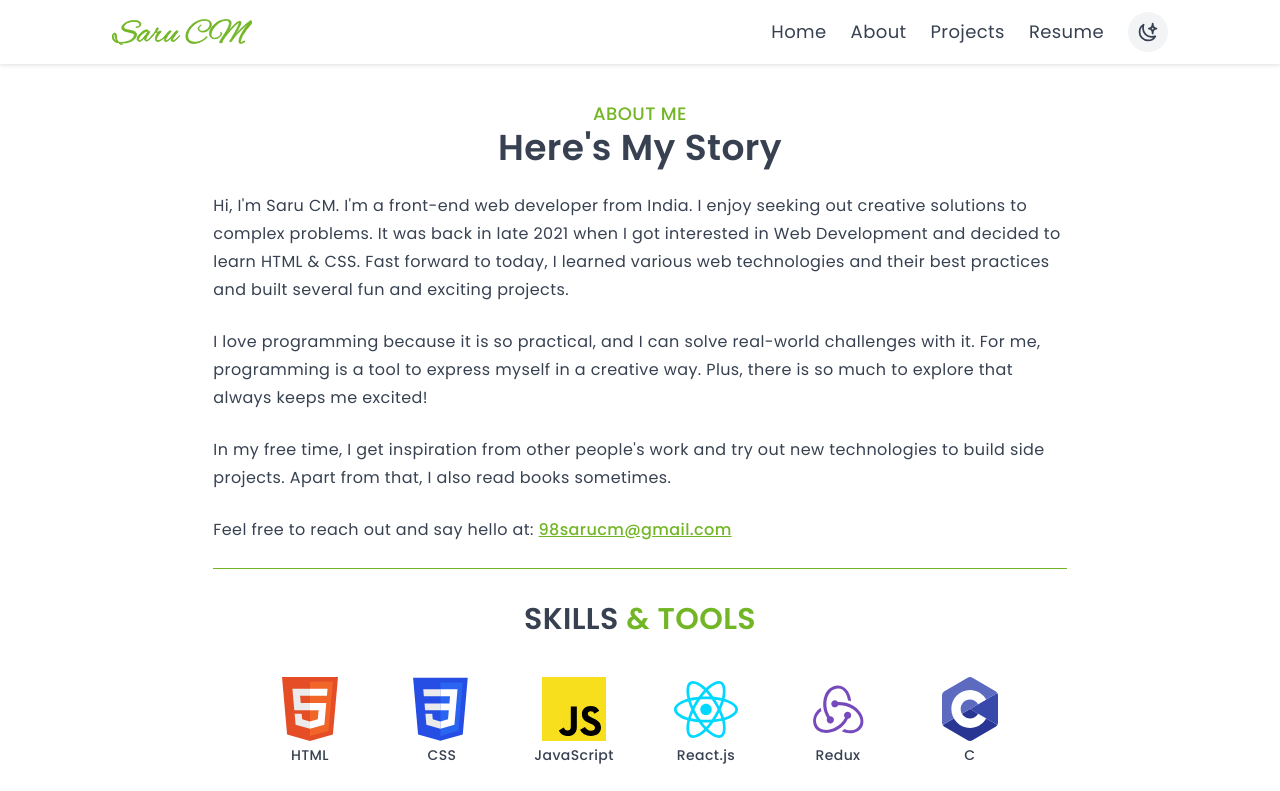
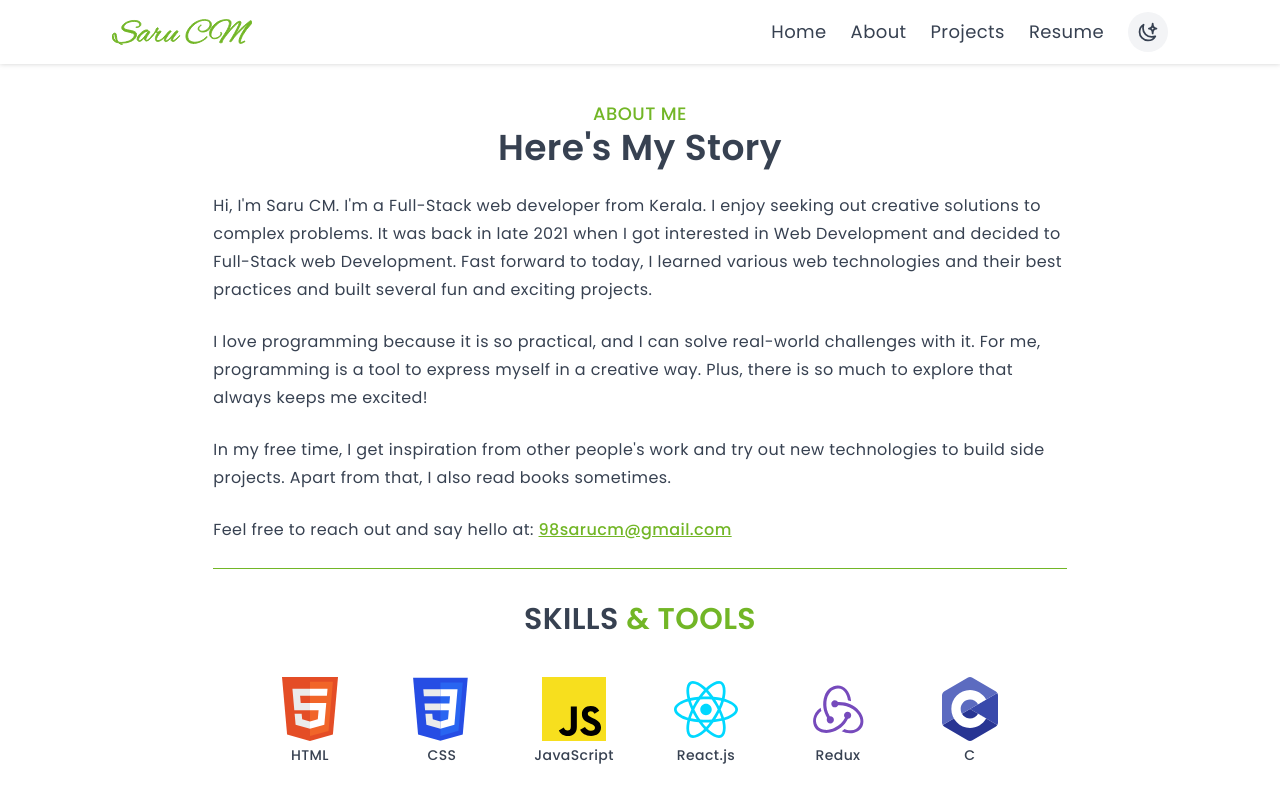
Before and after one commit to sarucm1017/MyPortfolio, a Next.js app in the folder myPortfolio/: page /about in a window 1280 px wide. Shown: the top 791 px of the page. Built offline with nearby package versions, Linux system fonts and the light colour scheme.

Commit message:
correction5

```diff
--- a/myPortfolio/pages/about.js
+++ b/myPortfolio/pages/about.js
@@ -15,10 +15,10 @@ export default function About() {
           </p>
           <div className="mt-6 leading-7">
             <p className="mb-6">
-              Hi, I&#39;m Saru CM. I&#39;m a front-end web developer from
-              India. I enjoy seeking out creative solutions to complex problems.
+              Hi, I&#39;m Saru CM. I&#39;m a Full-Stack web developer from
+              Kerala. I enjoy seeking out creative solutions to complex problems.
               It was back in late 2021 when I got interested in Web Development
-              and decided to learn HTML & CSS. Fast forward to today, I learned
+              and decided to Full-Stack web Development. Fast forward to today, I learned
               various web technologies and their best practices and built
               several fun and exciting projects.
             </p>
```
